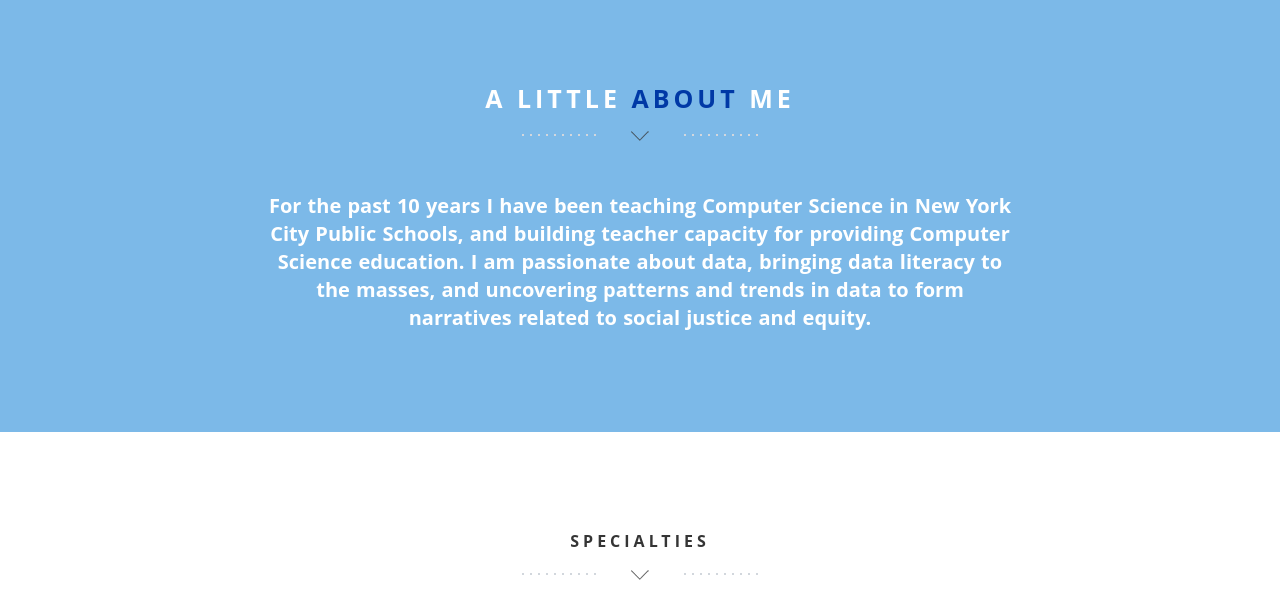
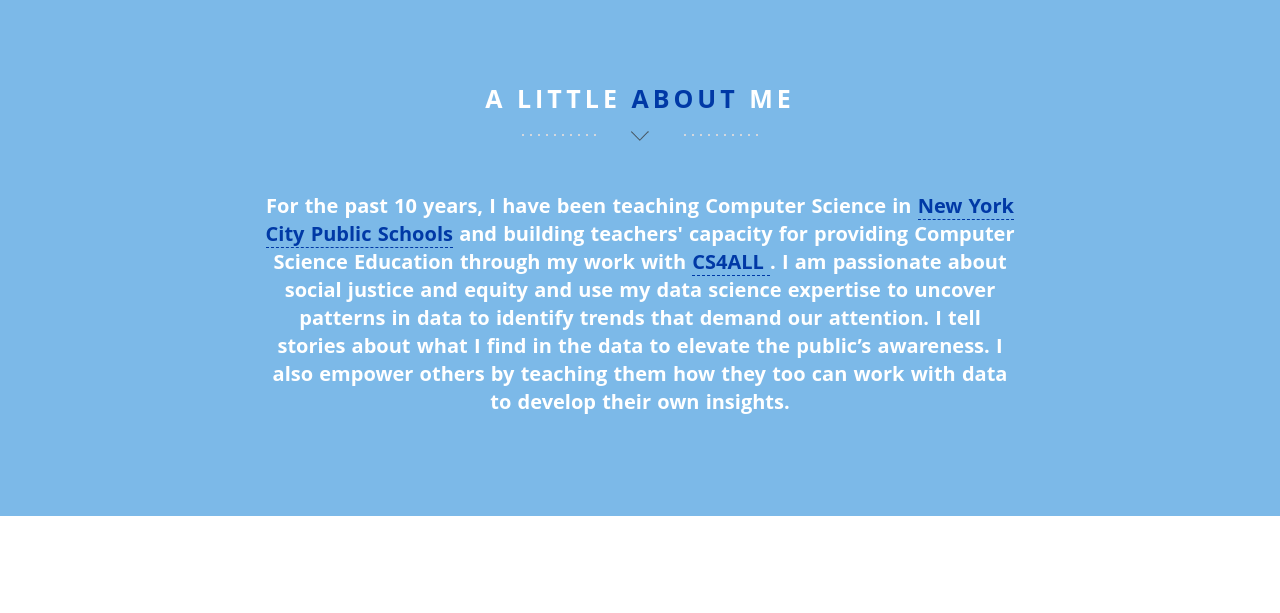
Before and after one commit to MsQCompSci/DSPortfolio, a plain HTML site: page index.html in a window 1280 px wide. Shown: the part 680-1293 px from the top of the page. Drawn offline with nearby package versions, Linux system fonts and the light colour scheme; some packages are replaced by stand-ins of ours.

Commit message:
Update index.html

```diff
--- a/index.html
+++ b/index.html
@@ -109,7 +109,13 @@
               <div class="col-md-8 col-md-offset-2 wp1">
                 <h1 class="arrow" style = "font-size: 25px">A little <span>about</span> me</h1><!-- Headline -->
 				<!-- about / welcome text -->
-                <p style ="font-weight: bold; font-size: 20px"> For the past 10 years I have been teaching Computer Science in New York City Public Schools, and building teacher capacity for providing Computer Science education. I am passionate about data, bringing data literacy to the masses, and uncovering patterns and trends in data to form narratives related to social justice and equity.</p>
+                <p style ="font-weight: bold; font-size: 20px"> For the past 10 years, I have been teaching Computer Science in <a href = "https://www.schools.nyc.gov/"> New York City Public Schools</a>
+			and building teachers' capacity for providing Computer Science Education through my work with <a href = "https://sites.google.com/schools.nyc.gov/cs4allnyc/home?pli=1"> CS4ALL </a>.
+			I am passionate about social
+			justice and equity and use my data science expertise to uncover patterns in data to identify trends that demand our attention.
+			I tell stories about what I find in the data to elevate the public’s awareness. I also empower others
+			by teaching them how they too can work with data to develop their own insights.
+			 </p>
               </div>
             </div>
           </div>
```
